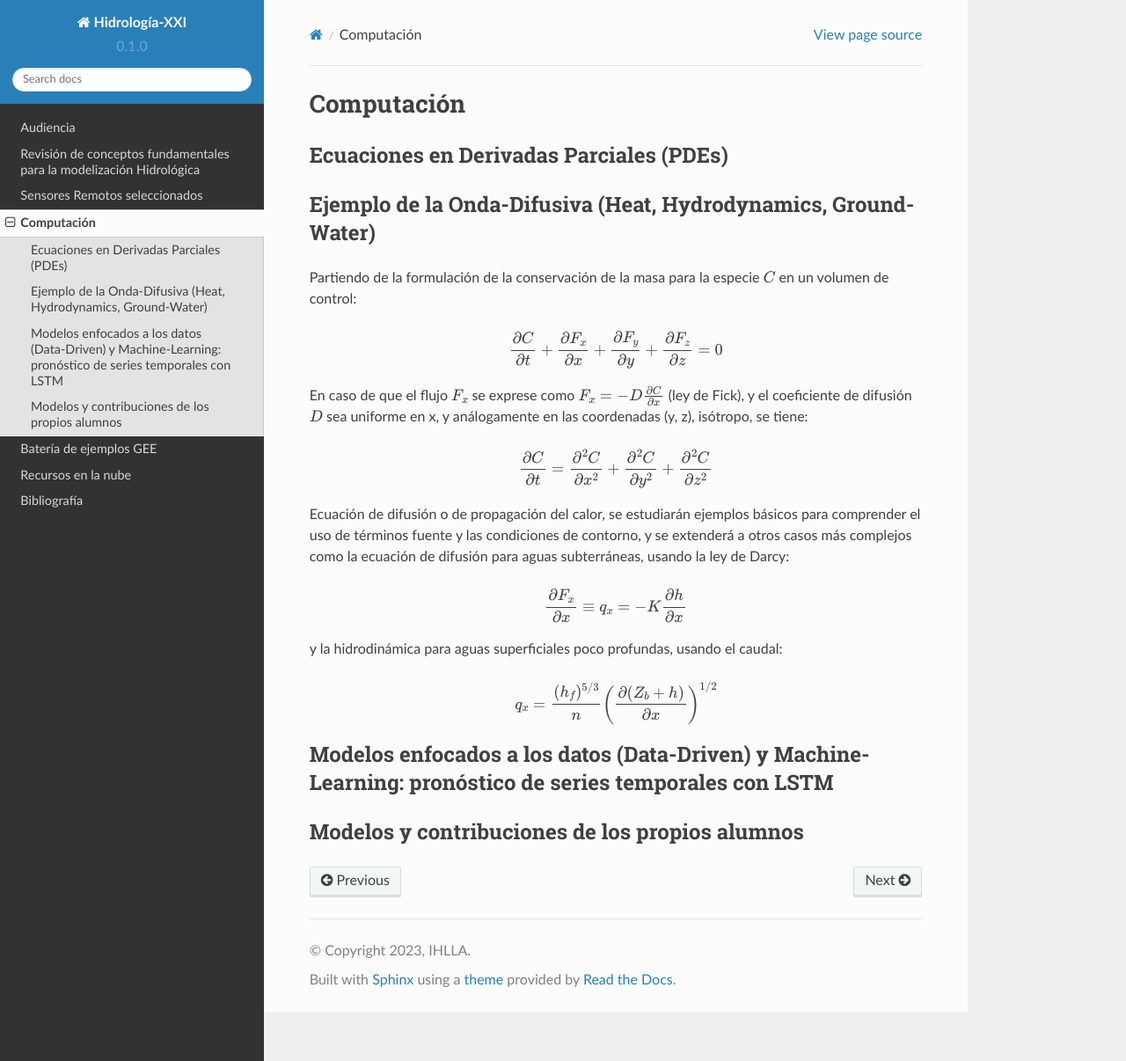
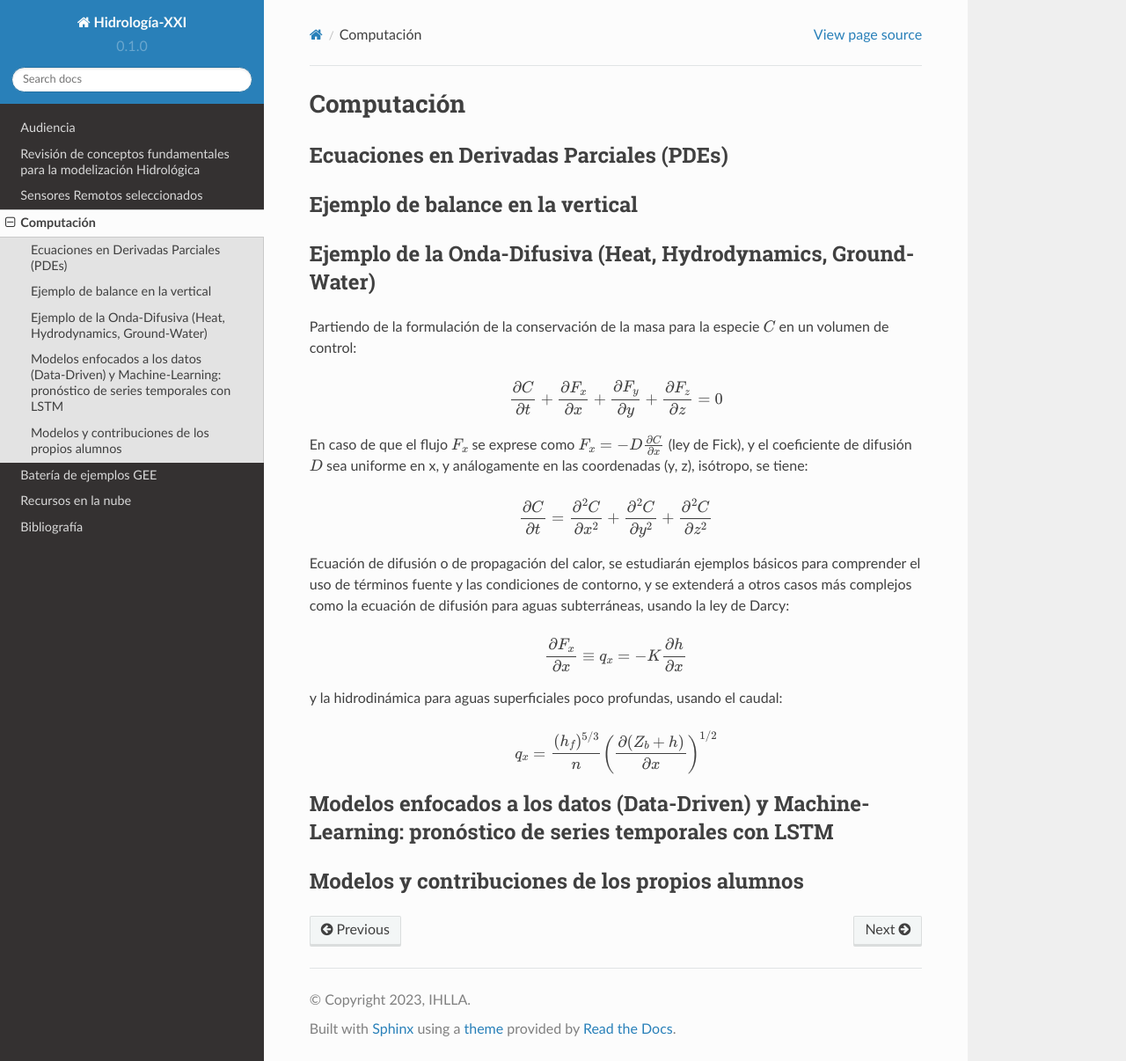
Before and after one commit to ivillamadrid/HidrologiaXXI, a Sphinx documentation site: the page built from docs/source/computacion.rst, in a window 1280 px wide and 1206 px high. Shown: the whole window at 88% size. Built offline with Sphinx 7.4.7 and the Read the Docs theme 2.0.0, drawn with Linux system fonts in a browser that asks for light colours.

Commit message:
Update computacion.rst

```diff
--- a/docs/source/computacion.rst
+++ b/docs/source/computacion.rst
@@ -3,6 +3,9 @@ Computación
 
 Ecuaciones en Derivadas Parciales (PDEs)
 ----------------------------------------
+
+Ejemplo de balance en la vertical
+---------------------------------
 
 Ejemplo de la Onda-Difusiva (Heat, Hydrodynamics, Ground-Water)
 ---------------------------------------------------------------
```
